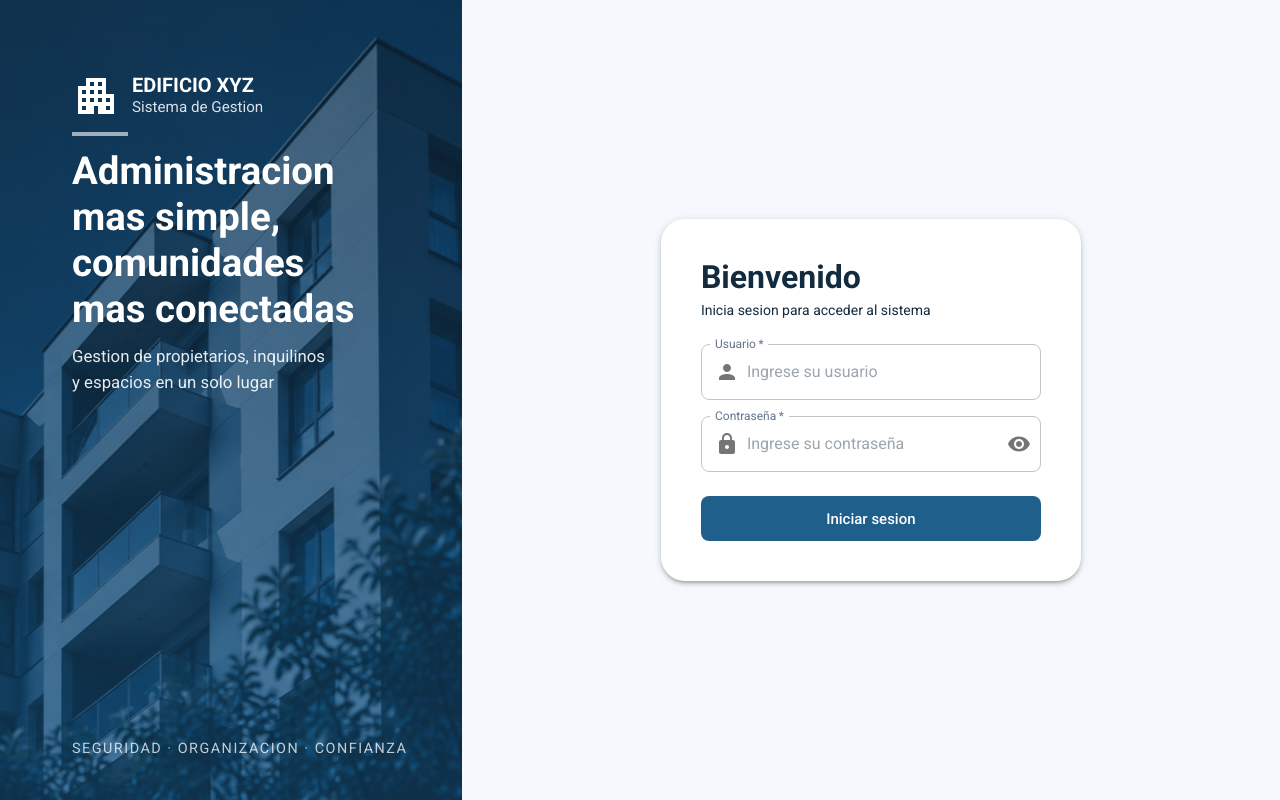
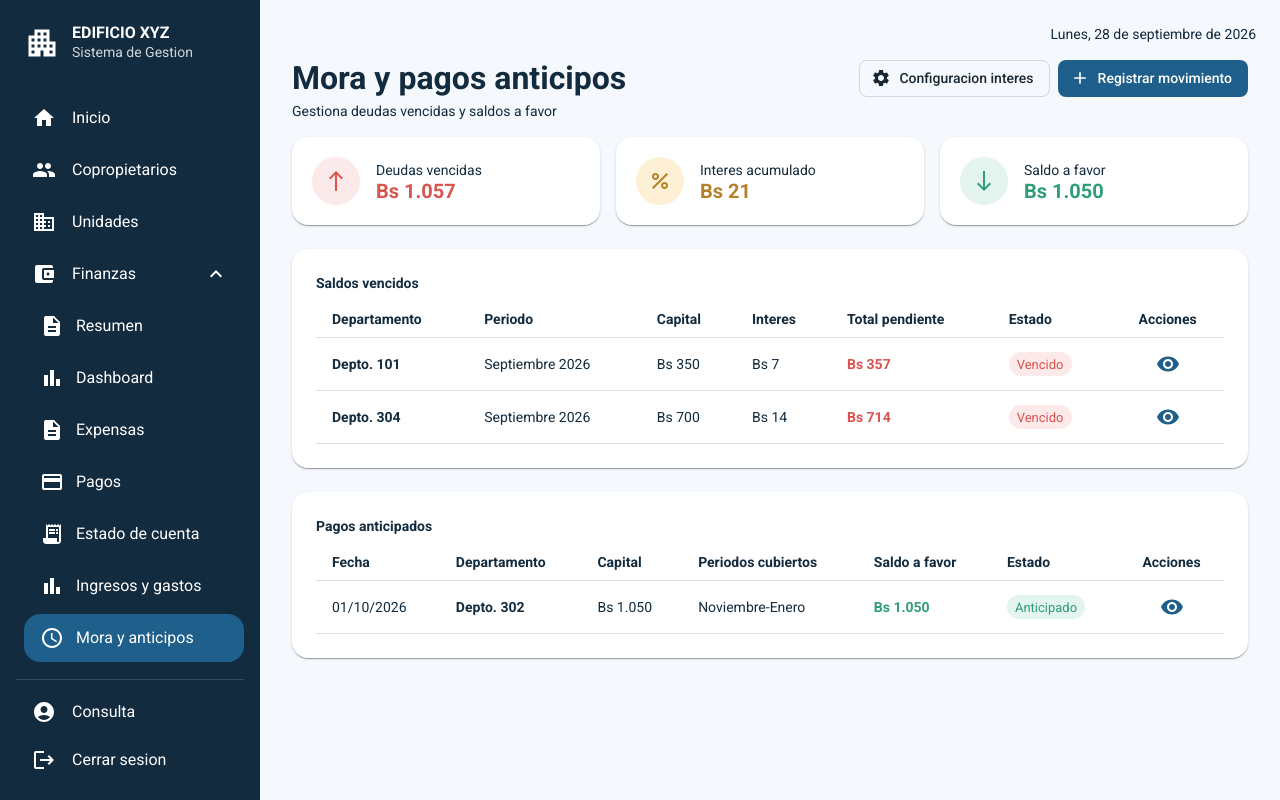
Before and after one commit to 201806081-design/Nexa-edificio-xyz, a React (Vite) app in the folder frontend/: page /finanzas/mora in a window 1280 px wide. Before the commit this address led to /login. Built offline with nearby package versions, Linux system fonts and the light colour scheme; no server answers; sample sign-in values are in the browser's storage.

Commit message:
feat(mora): lista de mora y pagos anticipados y ruta

```diff
--- /dev/null
+++ b/frontend/src/pages/Finanzas/Mora.jsx
@@ -0,0 +1,129 @@
+import {
+    Box, Typography, Paper, Button, Chip, IconButton,
+    Table, TableHead, TableBody, TableRow, TableCell,
+} from '@mui/material';
+import AddIcon from '@mui/icons-material/Add';
+import SettingsIcon from '@mui/icons-material/Settings';
+import VisibilityIcon from '@mui/icons-material/Visibility';
+import NorthIcon from '@mui/icons-material/North';
+import PercentIcon from '@mui/icons-material/Percent';
+import SouthIcon from '@mui/icons-material/South';
+import { useNavigate } from 'react-router-dom';
+import DashboardLayout from '../../layouts/DashboardLayout';
+import { RESUMEN_MORA, SALDOS_VENCIDOS, PAGOS_ANTICIPADOS } from '../../constants/moraMock';
+import { formatBs } from '../../constants/finanzasMock';
+
+const RESUMEN = [
+    { clave: 'deudasVencidas', label: 'Deudas vencidas', icon: <NorthIcon />, color: '#D9534F', bg: '#FBEAE9' },
+    { clave: 'interesAcumulado', label: 'Interes acumulado', icon: <PercentIcon />, color: '#B6802A', bg: '#FDF0D5' },
+    { clave: 'saldoAFavor', label: 'Saldo a favor', icon: <SouthIcon />, color: '#2E9D78', bg: '#E4F4EE' },
+];
+
+export default function Mora() {
+    const navigate = useNavigate();
+
+    return (
+        <DashboardLayout>
+            <Box sx={{ display: 'flex', justifyContent: 'space-between', alignItems: 'flex-start', flexWrap: 'wrap', gap: 2, mb: 2 }}>
+                <Box>
+                    <Typography variant="h1" color="primary.main" sx={{ mb: 0.5 }}>Mora y pagos anticipos</Typography>
+                    <Typography variant="body2" color="text.secondary">
+                        Gestiona deudas vencidas y saldos a favor
+                    </Typography>
+                </Box>
+                <Box sx={{ display: 'flex', gap: 1, flexWrap: 'wrap' }}>
+                    <Button variant="outlined" startIcon={<SettingsIcon />}
+                        onClick={() => navigate('/finanzas/mora/configuracion')}
+                        sx={{ color: '#1a2733', borderColor: '#cdd8e3' }}>
+                        Configuracion interes
+                    </Button>
+                    <Button variant="contained" startIcon={<AddIcon />}
+                        onClick={() => navigate('/finanzas/mora/anticipo')}>
+                        Registrar movimiento
+                    </Button>
+                </Box>
+            </Box>
+
+            {/* Tarjetas de resumen */}
+            <Box sx={{ display: 'grid', gridTemplateColumns: { xs: '1fr', sm: 'repeat(3, 1fr)' }, gap: 2, mb: 3 }}>
+                {RESUMEN.map((r) => (
+                    <Paper key={r.clave} sx={{ p: 2.5, borderRadius: 2, display: 'flex', alignItems: 'center', gap: 2 }}>
+                        <Box sx={{ width: 48, height: 48, borderRadius: '50%', bgcolor: r.bg, color: r.color, display: 'grid', placeItems: 'center' }}>
+                            {r.icon}
+                        </Box>
+                        <Box>
+                            <Typography variant="body2" color="text.secondary">{r.label}</Typography>
+                            <Typography variant="h3" sx={{ fontWeight: 700, color: r.color }}>{formatBs(RESUMEN_MORA[r.clave])}</Typography>
+                        </Box>
+                    </Paper>
+                ))}
+            </Box>
+
+            {/* Saldos vencidos */}
+            <Paper sx={{ p: 3, borderRadius: 2, mb: 3, overflowX: 'auto' }}>
+                <Typography variant="body2" sx={{ fontWeight: 600, mb: 1 }}>Saldos vencidos</Typography>
+                <Table size="small">
+                    <TableHead>
+                        <TableRow>
+                            <TableCell><strong>Departamento</strong></TableCell>
+                            <TableCell><strong>Periodo</strong></TableCell>
+                            <TableCell><strong>Capital</strong></TableCell>
+                            <TableCell><strong>Interes</strong></TableCell>
+                            <TableCell><strong>Total pendiente</strong></TableCell>
+                            <TableCell><strong>Estado</strong></TableCell>
+                            <TableCell align="center"><strong>Acciones</strong></TableCell>
+                        </TableRow>
+                    </TableHead>
+                    <TableBody>
+                        {SALDOS_VENCIDOS.map((s) => (
+                            <TableRow key={s.id}>
+                                <TableCell sx={{ fontWeight: 600 }}>{s.departamento}</TableCell>
+                                <TableCell>{s.periodo}</TableCell>
+                                <TableCell>{formatBs(s.capital)}</TableCell>
+                                <TableCell>{formatBs(s.interes)}</TableCell>
+                                <TableCell sx={{ fontWeight: 600, color: '#D9534F' }}>{formatBs(s.totalPendiente)}</TableCell>
+                                <TableCell><Chip label={s.estado} size="small" sx={{ bgcolor: '#FBEAE9', color: '#D9534F' }} /></TableCell>
+                                <TableCell align="center"><IconButton color="primary"><VisibilityIcon /></IconButton></TableCell>
+                            </TableRow>
+                        ))}
+                    </TableBody>
+                </Table>
+            </Paper>
+
+            {/* Pagos anticipados */}
+            <Paper sx={{ p: 3, borderRadius: 2, overflowX: 'auto' }}>
+                <Typography variant="body2" sx={{ fontWeight: 600, mb: 1 }}>Pagos anticipados</Typography>
+                <Table size="small">
+                    <TableHead>
+                        <TableRow>
+                            <TableCell><strong>Fecha</strong></TableCell>
+                            <TableCell><strong>Departamento</strong></TableCell>
+                            <TableCell><strong>Capital</strong></TableCell>
+                            <TableCell><strong>Periodos cubiertos</strong></TableCell>
+                            <TableCell><strong>Saldo a favor</strong></TableCell>
+                            <TableCell><strong>Estado</strong></TableCell>
+                            <TableCell align="center"><strong>Acciones</strong></TableCell>
+                        </TableRow>
+                    </TableHead>
+                    <TableBody>
+                        {PAGOS_ANTICIPADOS.map((p) => (
+                            <TableRow key={p.id}>
+                                <TableCell>{p.fecha}</TableCell>
+                                <TableCell sx={{ fontWeight: 600 }}>{p.departamento}</TableCell>
+                                <TableCell>{formatBs(p.capital)}</TableCell>
+                                <TableCell>{p.periodosCubiertos}</TableCell>
+                                <TableCell sx={{ fontWeight: 600, color: '#2E9D78' }}>{formatBs(p.saldoAFavor)}</TableCell>
+                                <TableCell><Chip label={p.estado} size="small" sx={{ bgcolor: '#E4F4EE', color: '#2E9D78' }} /></TableCell>
+                                <TableCell align="center">
+                                    <IconButton color="primary" onClick={() => navigate(`/finanzas/mora/anticipo/${p.id}`)}>
+                                        <VisibilityIcon />
+                                    </IconButton>
+                                </TableCell>
+                            </TableRow>
+                        ))}
+                    </TableBody>
+                </Table>
+            </Paper>
+        </DashboardLayout>
+    );
+}
--- a/frontend/src/routes/AppRoutes.jsx
+++ b/frontend/src/routes/AppRoutes.jsx
@@ -20,6 +20,7 @@ import EstadoCuenta from '../pages/Finanzas/EstadoCuenta';
 import IngresosGastos from '../pages/Finanzas/IngresosGastos';
 import RegistrarMovimiento from '../pages/Finanzas/RegistrarMovimiento';
 import DetalleMovimiento from '../pages/Finanzas/DetalleMovimiento';
+import Mora from '../pages/Finanzas/Mora';
 import ProtectedRoute from './ProtectedRoute';
 
 export default function AppRoutes() {
@@ -49,6 +50,7 @@ export default function AppRoutes() {
       <Route path="/finanzas/ingresos-gastos" element={<ProtectedRoute><IngresosGastos /></ProtectedRoute>} />
       <Route path="/finanzas/ingresos-gastos/registrar" element={<ProtectedRoute><RegistrarMovimiento /></ProtectedRoute>} />
       <Route path="/finanzas/ingresos-gastos/:id" element={<ProtectedRoute><DetalleMovimiento /></ProtectedRoute>} />
+      <Route path="/finanzas/mora" element={<ProtectedRoute><Mora /></ProtectedRoute>} />
 
       <Route path="*" element={<Navigate to="/login" replace />} />
     </Routes>
```
